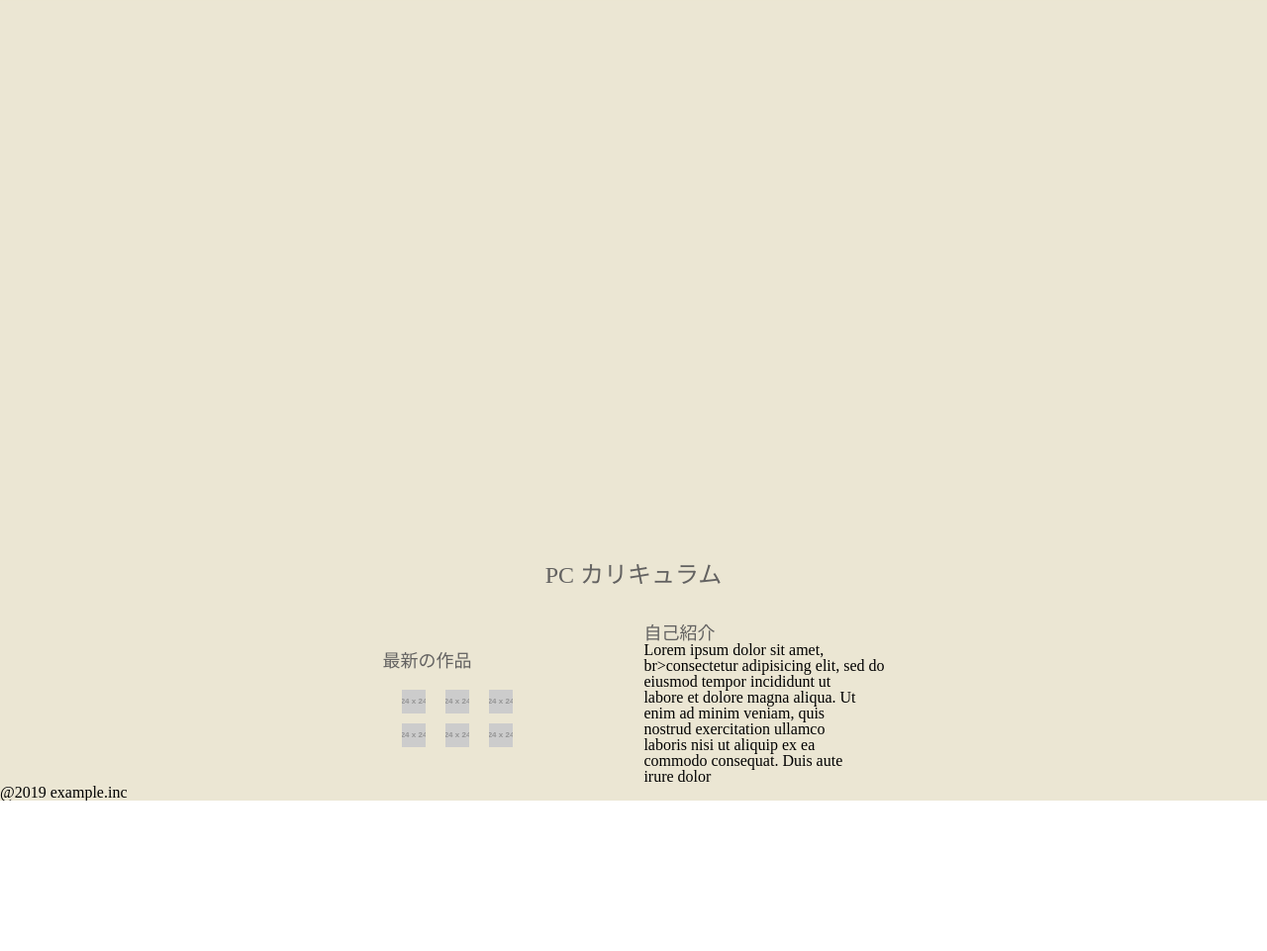
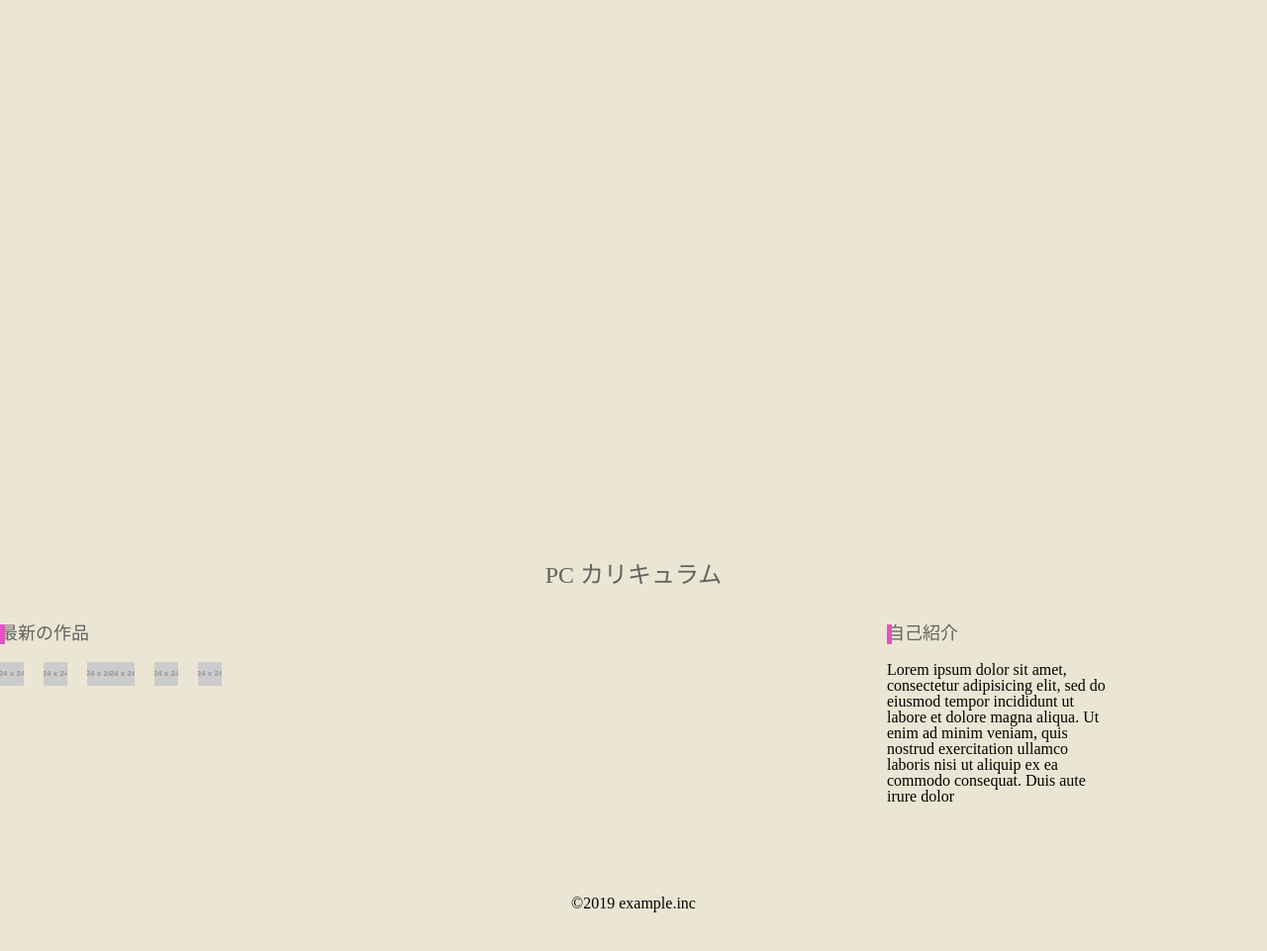
Before and after one commit to TokomaBaou/sp-pc-site-01, a website: page index.html in a window 1280 px wide. Shown: the part 69-1030 px from the top of the page at 99% size. Before the commit the page ends 878 px from the top, so only its background shows below. Drawn offline with Linux system fonts and the light colour scheme; placeholder pictures from the web are drawn by us.

Commit message:
[fix]css スタイルの変更

```diff
--- a/index.html
+++ b/index.html
@@ -74,9 +74,9 @@
           </section>
           <section class="about_wrapper">
             <h2>自己紹介</h2>
-            <p>
-              Lorem ipsum dolor sit amet, <br />br>consectetur adipisicing elit,
-              sed do<br />
+            <p class="text_about">
+              Lorem ipsum dolor sit amet,<br />
+              consectetur adipisicing elit, sed do<br />
               eiusmod tempor incididunt ut<br />
               labore et dolore magna aliqua. Ut<br />
               enim ad minim veniam, quis<br />
@@ -88,11 +88,11 @@
           </section>
         </div>
       </main>
-      <footer>
-        <div>
-          <small class="copylight">
-            @2019 example.inc
-          </small>
+      <footer class="footer">
+        <div　class="box_bottom">©2019 example.inc
+          <!-- <small class="copylight">
+            ©2019 example.inc
+          </small> -->
         </div>
       </footer>
     </div>
--- a/style.css
+++ b/style.css
@@ -19,6 +19,15 @@ h2 {
   color: #636261;
 }
 
+h2::before {
+  content: "";
+  display: inline-block;
+  width: 5px;
+  height: 20px;
+  background-color: #e453c4;
+  position: absolute;
+}
+
 .home_container {
   background-color: #ebe6d3;
 }
@@ -33,6 +42,7 @@ h2 {
   justify-content: space-between;
   background-color: #ebe6d3;
   opacity: 0.8;
+  z-index: 999;
 }
 /* .header_left {
 
@@ -58,22 +68,64 @@ h2 {
 }
 
 .contents_list {
+  width: 490px;
   display: flex;
   flex-wrap: wrap;
-  padding: 10px 0;
+  padding: 10px 0px;
 }
 
 .content_item {
   margin-top: 10px;
+}
+
+.content_item + .content_item {
   margin-left: 20px;
 }
 
 .layout_2_div {
   display: flex;
-  align-items: center;
   justify-content: center;
 }
 
-.spacer {
+.feature_wrapper {
+  width: 70%;
+  position: relative;
+}
+
+.about_wrapper {
+  width: 30%;
+}
+
+.text_about {
+  margin-top: 20px;
+}
+
+.footer {
   width: 100%;
+  height: 200px;
+  display: flex;
+  justify-content: center;
+  align-items: center;
 }
+
+.box_bottom {
+  content: "";
+  width: 100px;
+  height: 100px;
+  display: inline-block;
+  background-color: #e453c4;
+}
+
+/* {
+  width: 300px;
+  height: 100px;
+  padding: 0.2em 0.5em;
+  margin: 2em 0;
+  background: #0b7be4;
+  box-shadow: 0px 0px 0px 10px #d6ebff;
+  border: solid 2px white;
+} */
+/* .box14 small {
+  margin: 0;
+  padding: 0;
+} */
```
